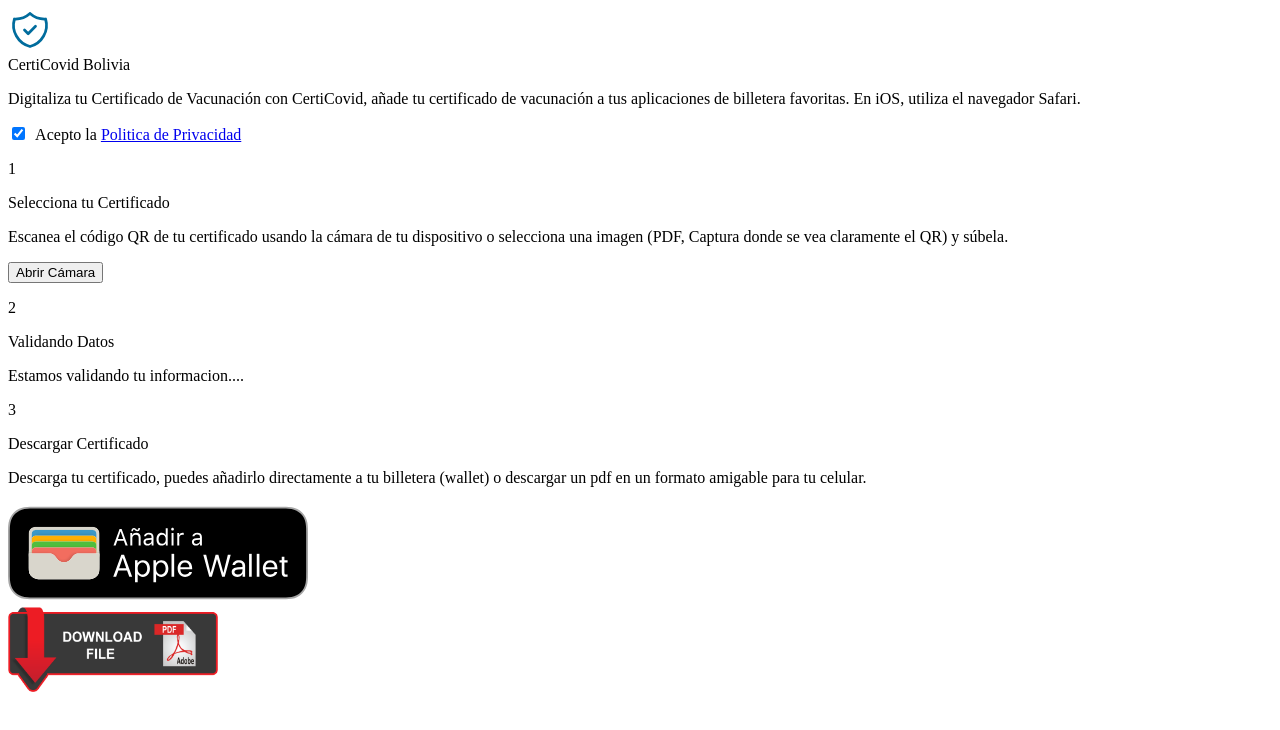
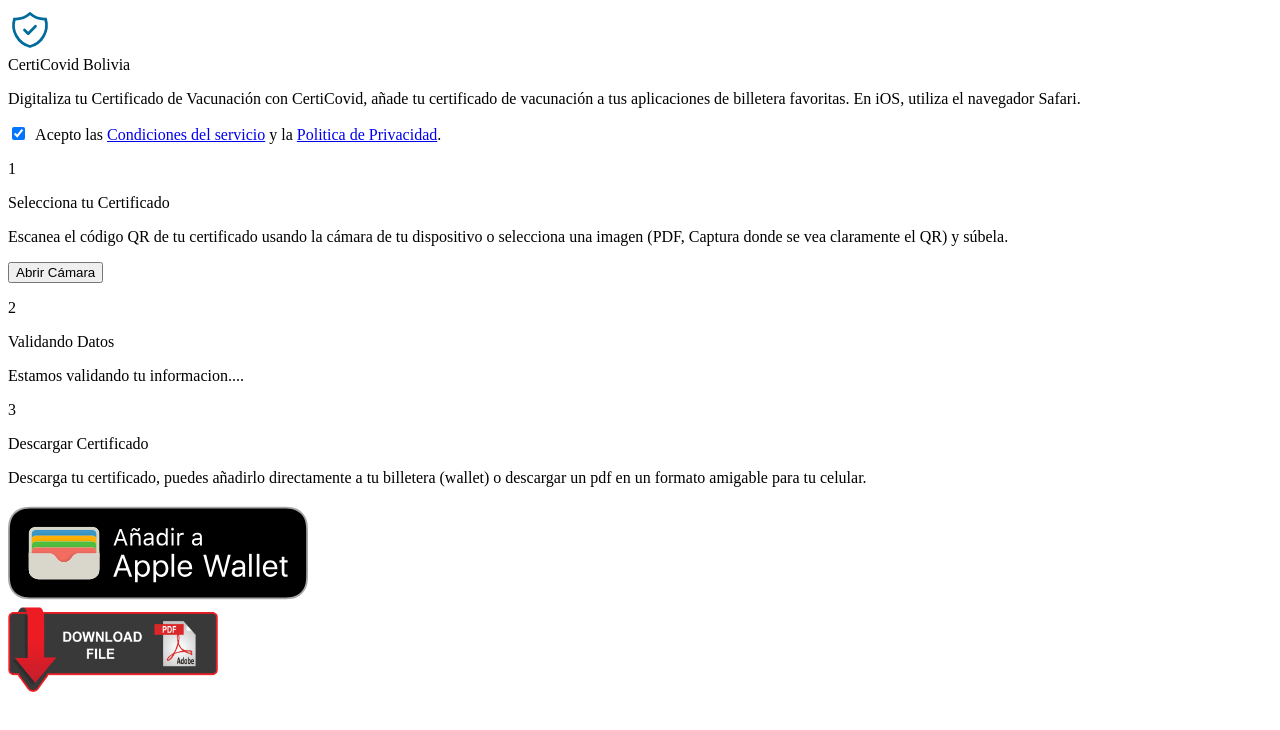
Before and after one commit to Gary-Ascuy/CertiCovidSite, a Next.js app in the folder site/: page / in a window 1280 px wide. Shown: the top 730 px of the page. Built offline with nearby package versions, Linux system fonts and the light colour scheme.

Commit message:
Refactoring components

```diff
--- /dev/null
+++ b/site/lib/components/Header.tsx
@@ -0,0 +1,16 @@
+export interface HeaderProps {
+  title?: string
+}
+
+export default function Header({ title = 'CertiCovid Bolivia' }: HeaderProps) {
+  return (
+    <div className='flex flex-row items-center p-3 justify-center space-x-1'>
+      <svg xmlns="http://www.w3.org/2000/svg" className="icon icon-tabler icon-tabler-shield-check" width="44" height="44" viewBox="0 0 24 24" strokeWidth="1.5" stroke="#006C9D" fill="none" strokeLinecap="round" strokeLinejoin="round">
+        <path stroke="none" d="M0 0h24v24H0z" fill="none" />
+        <path d="M9 12l2 2l4 -4" />
+        <path d="M12 3a12 12 0 0 0 8.5 3a12 12 0 0 1 -8.5 15a12 12 0 0 1 -8.5 -15a12 12 0 0 0 8.5 -3" />
+      </svg>
+      <div className='text-3xl font-bold text-primary'>{title}</div>
+    </div>
+  )
+}
--- a/site/lib/components/Preview.tsx
+++ b/site/lib/components/Preview.tsx
@@ -6,6 +6,7 @@ export interface PreviewProps {
 
 export default function Preview({ person }: PreviewProps) {
   const { name, ci, birthday, municipality, vaccinationDate } = person
+
   return (
     <div className='grid gap-4 grid-cols-2'>
       <div className='col-span-2'>
--- a/site/pages/index.tsx
+++ b/site/pages/index.tsx
@@ -15,6 +15,7 @@ import Seo from '../lib/components/Seo'
 
 import { ResponsePayload } from '../lib/models/ResponsePayload'
 import { VaccinationInformation } from '../lib/models/VaccinationInformation'
+import Header from '../lib/components/Header'
 
 const QrReader = dynamic(() => import('react-qr-reader'), { ssr: false })
 
@@ -63,16 +64,8 @@ const Home: NextPage = () => {
 
       {/* CONTENT */}
       <main className='flex flex-col space-y-2'>
-
         {/* Title */}
-        <div className='flex flex-row items-center p-3 justify-center space-x-1'>
-          <svg xmlns="http://www.w3.org/2000/svg" className="icon icon-tabler icon-tabler-shield-check" width="44" height="44" viewBox="0 0 24 24" strokeWidth="1.5" stroke="#006C9D" fill="none" strokeLinecap="round" strokeLinejoin="round">
-            <path stroke="none" d="M0 0h24v24H0z" fill="none" />
-            <path d="M9 12l2 2l4 -4" />
-            <path d="M12 3a12 12 0 0 0 8.5 3a12 12 0 0 1 -8.5 15a12 12 0 0 1 -8.5 -15a12 12 0 0 0 8.5 -3" />
-          </svg>
-          <div className='text-3xl font-bold text-primary'>CertiCovid Bolivia</div>
-        </div>
+        <Header></Header>
 
         {/* Context */}
         <div className="flex flex-col space-y-5">
@@ -80,9 +73,17 @@ const Home: NextPage = () => {
             <p>
               Digitaliza tu Certificado de Vacunación con <span className='font-black text-primary'>CertiCovid</span>, añade tu certificado de vacunación a tus aplicaciones de billetera favoritas. En iOS, utiliza el navegador Safari.
             </p>
+
             <input id='privacity' defaultChecked={true} onChange={() => setIsPrivacityPolice(!isPrivacityPolice)} type='checkbox'></input>
             <label htmlFor='privacity'>&nbsp;
-              Acepto la <a target='_blank' href='/privacy-policy' className='text-primary text-underline text-black'>Politica de Privacidad</a>
+              Acepto las&nbsp;
+              <a target='_blank' href='/terms-of-service' className='text-primary text-underline text-black'>
+                Condiciones del servicio
+              </a>
+              &nbsp;y la&nbsp;
+              <a target='_blank' href='/privacy-policy' className='text-primary text-underline text-black'>
+                Politica de Privacidad
+              </a>.
             </label>
           </div>
         </div>
```
